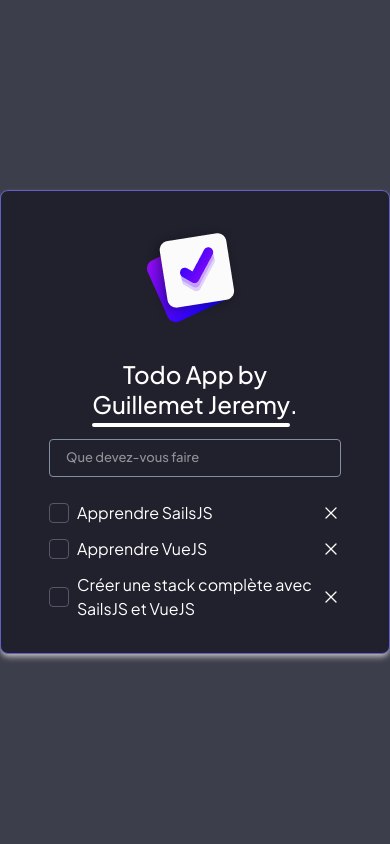
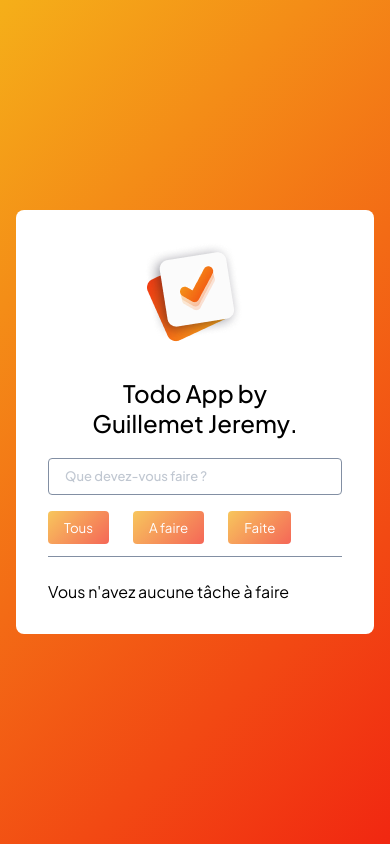
Before and after one commit to Jerem-DEV-lab/todo-app-vu2, a Vue app: page / in a window 390 px wide. Built offline with nearby package versions, Linux system fonts and the light colour scheme.

Commit message:
Feat: Change logo Feat: Filter todos Feat: Make responsive

```diff
--- a/src/components/TodoList.vue
+++ b/src/components/TodoList.vue
@@ -3,13 +3,18 @@
     <input
       type="text"
       class="todo__input"
-      placeholder="Que devez-vous faire"
+      placeholder="Que devez-vous faire ?"
       v-model="newTodo"
       @keyup.enter="addTodo"
     />
-    <ul class="todo__list">
+    <div class="todo__footer">
+      <button @click="filterTodo('All')">Tous</button>
+      <button @click="filterTodo('Not-completed')">A faire</button>
+      <button @click="filterTodo('Completed')">Faite</button>
+    </div>
+    <ul class="todo__list" v-if="todos.length > 0">
       <transition-group name="fade" appear>
-        <li class="todo__item" :key="todo.id" v-for="todo in todos">
+        <li class="todo__item" :key="todo.id" v-for="todo in filteredTodo">
           <input
             type="checkbox"
             class="todo__checkbox"
@@ -45,6 +50,7 @@
         </li>
       </transition-group>
     </ul>
+    <span v-if="filteredTodo.length === 0">Vous n'avez aucune tâche à faire</span>
   </div>
 </template>
 
@@ -83,6 +89,7 @@ export default {
           completed: false,
         },
       ],
+      filteredTodo: [],
       newTodo: "",
       editingTodo: null,
       oldTitleTodo: "",
@@ -104,7 +111,6 @@ export default {
     editTodo(todoId) {
       this.editingTodo = todoId;
       this.oldTitleTodo = this.todos.find((t) => t.id === todoId).title;
-      console.log(this.oldTitleTodo);
     },
     doneEdit() {
       this.editingTodo = null;
@@ -113,6 +119,15 @@ export default {
       this.todos.find((t) => t.id === this.editingTodo).title = this.oldTitleTodo;
       this.editingTodo = null;
     },
+    filterTodo(filter) {
+      if (filter === "All") {
+        this.filteredTodo = this.todos;
+      } else if (filter === "Not-completed") {
+        this.filteredTodo = this.todos.filter((todo) => todo.completed === false);
+      } else if (filter === "Completed") {
+        this.filteredTodo = this.todos.filter((todo) => todo.completed === true);
+      }
+    },
   },
 };
 </script>
--- a/src/styles/app.scss
+++ b/src/styles/app.scss
@@ -7,11 +7,11 @@ body {
   padding: 0;
   box-sizing: border-box;
   font-family: "Plus Jakarta Sans", sans-serif;
-  color: hsl(0, 0%, 100%);
 }
 
 body {
-  background-color: hsl(236deg, 11%, 27%);
+  background-color: #b399ff;
+  background: var(--bg-radient);
   display: flex;
   align-items: center;
   justify-content: center;
@@ -22,6 +22,8 @@ body {
 :root {
   --purple: #635fc7;
   --red: #ea5555;
+  --bg-radient: linear-gradient(135deg, #f5af19 0%, #f12711 100%);
+  --medium-grey: #828fa3;
 }
 
 input {
@@ -34,12 +36,12 @@ input {
   font-weight: 500;
 
   &::placeholder {
-    color: rgba(255, 255, 255, 0.5);
+    color: rgba(#828fa3, 0.5);
   }
 }
 input[type="checkbox"] {
   position: relative;
-  border: solid 1px #828fa3;
+  border: solid 1px rgba(#828fa3, 0.4);
   background: none;
   line-height: 0;
   margin: 0 8px 0 0;
@@ -69,16 +71,14 @@ ul {
   justify-content: center;
   align-items: center;
   flex-direction: column;
-  max-width: 600px;
+  max-width: 750px;
   height: max-content;
-  border: solid 1px var(--purple);
   margin: 0 auto;
   padding: 2rem;
   border-radius: 0.5rem;
-  background: #20212c;
-  box-shadow: 0 4px 6px -1px rgba(201, 201, 201, 0.801), 0 2px 4px -2px rgba(228, 228, 228, 0.568);
+  background-color: hsl(0deg, 100%, 100%);
   transition: transform 0.2s ease-in-out;
-  &:hover{
+  &:hover {
     transform: scale(1.01);
   }
 }
@@ -125,3 +125,9 @@ button {
   outline: none;
   cursor: pointer;
 }
+
+@media screen and (max-width: 768px) {
+  .container {
+    margin: 0 1rem;
+  }
+}
--- a/src/styles/todo.scss
+++ b/src/styles/todo.scss
@@ -3,12 +3,11 @@
   padding: 0;
   margin: 0;
   max-width: 360px;
-  padding: 0 16px;
 }
 .todo__input {
   display: flex;
   border-radius: 4px;
-  border: solid 1px #828fa3;
+  border: solid 1px var(--medium-grey);
   width: 100%;
   padding: 8px 16px;
   line-height: 1.5;
@@ -27,9 +26,10 @@
 .todo__item {
   display: flex;
   align-items: center;
+  font-size: 14px;
   .todo__checkbox:checked {
-    background-color: var(--purple);
-    transition: background-color 0.2s ease-in-out;
+    background: var(--bg-radient);
+    transition: background 0.2s ease-in-out;
   }
 
   .todo__label {
@@ -48,6 +48,7 @@
   align-items: center;
   justify-content: center;
   width: 20px;
+  margin-left: 8px;
   transition: stroke 0.3s ease-in-out;
   svg {
     transition: stroke 0.3s ease-in-out;
@@ -71,4 +72,28 @@
   margin-bottom: -4px;
   line-height: 0;
   border-radius: 4px;
+  color: #000;
 }
+
+.todo__footer {
+  display: flex;
+  padding: 12px 0;
+  border-bottom: solid 1px var(--medium-grey);
+  margin: 4px 0;
+  button {
+    margin: 0 12px;
+    padding: 8px 16px;
+    border-radius: 4px;
+    background: linear-gradient(135deg, #f5af19 0%, #f12711 100%);
+    color: white;
+    opacity: 0.7;
+    white-space: nowrap;
+    &:hover {
+      cursor: pointer;
+      background-color: var(--red);
+    }
+    &:first-child{
+      margin-left: 0;
+    }
+  }
+}
```
Also changed, not shown: src/assets/check-logo.png.
